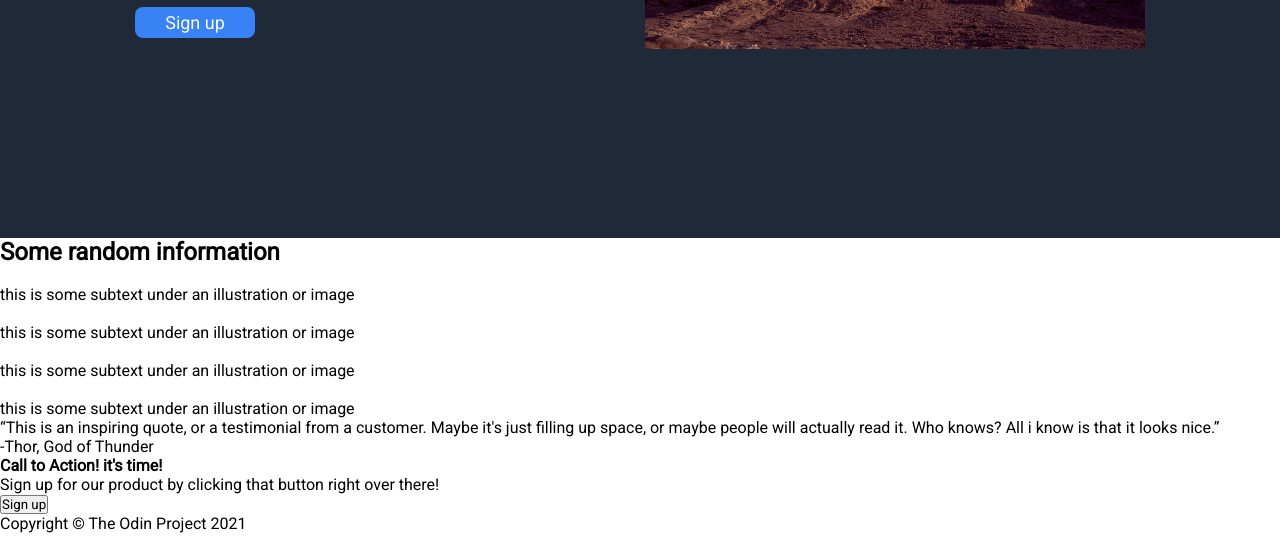
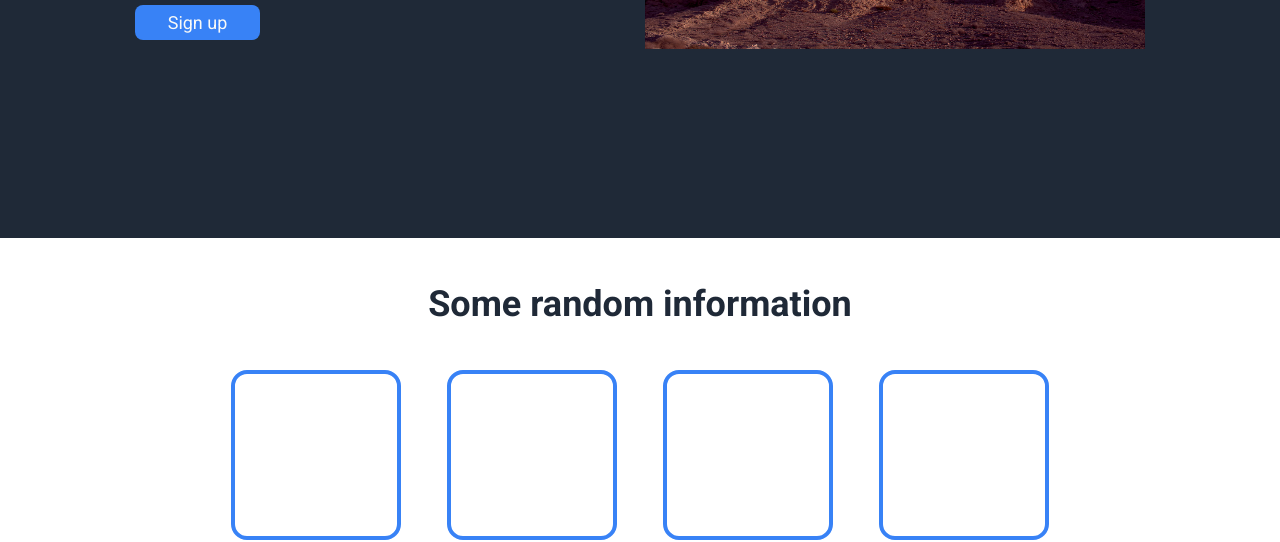
Before and after one commit to ArthurMTS/landing-page, a plain HTML site: page index.html in a window 1280 px wide. Shown: the part 431-973 px from the top of the page. Drawn offline with Linux system fonts and the light colour scheme.

Commit message:
feat: all sections finished

```diff
--- a/assets/css/global.css
+++ b/assets/css/global.css
@@ -1,4 +1,4 @@
-@import url('https://fonts.googleapis.com/css2?family=Roboto:ital,wght@0,400;1,700&display=swap');
+@import url('https://fonts.googleapis.com/css2?family=Roboto:ital,wght@0,300;0,400;0,700;1,300&display=swap');
 
 * {
   margin: 0;
--- a/assets/css/styles.css
+++ b/assets/css/styles.css
@@ -57,15 +57,127 @@
   font-family: 'Roboto', sans-serif;
   border: none;
   border-radius: 8px;
-  padding: 5px;
+  padding: 7px;
   font-size: 18px;
   color: #f9faf8;
   background-color: #3882f6;
   cursor: pointer;
-  width: 120px;
+  width: 125px;
 }
 
 .hero img {
   height: 240px;
   width: 500px;
 }
+
+.info {
+  display: flex;
+  flex-direction: column;
+  align-items: center;
+  height: 80vh;
+}
+
+.info h2 {
+  margin: 45px 0;
+  font-size: 36px;
+  font-weight: bold;
+  color: #1f2937;
+}
+
+.info ul {
+  display: flex;
+  gap: 46px;
+}
+
+.info li {
+  width: 170px;
+  height: 170px;
+}
+
+.info div {
+  border: 4px solid #3882f6;
+  border-radius: 16px;
+  width: 170px;
+  height: 170px;
+}
+
+.info p {
+  text-align: center;
+  font-size: 18px;
+  color: #535D6A;
+  margin-top: 5px;
+}
+
+.quote {
+  background-color: #E5E7EB;
+  height: 70vh;
+  display: flex;
+  flex-direction: column;
+  justify-content: center;
+  align-items: center;
+}
+
+.quote q {
+  font-size: 36px;
+  font-style: italic;
+  font-weight: 300;
+  color: #1f2937;
+  width: 790px;
+}
+
+.quote p {
+  align-self: flex-end;
+  color: #1F2937;
+  font-weight: bold;
+  font-size: 24px;
+  margin-right: 300px;
+}
+
+.action {
+  height: 50vh;
+  display: flex;
+  align-items: center;
+  justify-content: center;
+}
+
+.action .box {
+  background-color: #3882f6;
+  display: flex;
+  justify-content: space-between;
+  align-items: center;
+  height: 150px;
+  width: 100%;
+  margin: 0 170px;
+  padding: 0 120px;
+  border-radius: 8px;
+}
+
+.box strong {
+  color: #f9faf8;
+  font-size: 23px;
+}
+
+.box p {
+  color: #e5e7eb;
+  font-size: 17px
+}
+
+.box button {
+  font-size: 18px;
+  color: #f9faf8;
+  background: transparent;
+  border: 2px solid #f9faf8;
+  padding: 5px 30px;
+  border-radius: 6px;
+  cursor: pointer;
+}
+
+footer {
+  background-color: #1f2937;
+  display: flex;
+  align-items: center;
+  justify-content: center;
+  font-size: 18px;
+  color: #e5e7eb;
+  padding: 35px 0;
+}
--- a/index.html
+++ b/index.html
@@ -26,33 +26,33 @@
       </div>
       <img src="assets/images/malik-shibly-AjwVyEv-6wg-unsplash.jpg" alt="A mountain with starry sky by Malik Shibly">
     </section>
-    <section>
+    <section class="info">
       <h2>Some random information</h2>
       <ul>
         <li>
-          <img src="" alt="">
+          <div></div>
           <p>this is some subtext under an illustration or image</p>
         </li>
         <li>
-          <img src="" alt="">
+          <div></div>
           <p>this is some subtext under an illustration or image</p>
         </li>
         <li>
-          <img src="" alt="">
+          <div></div>
           <p>this is some subtext under an illustration or image</p>
         </li>
         <li>
-          <img src="" alt="">
+          <div></div>
           <p>this is some subtext under an illustration or image</p>
         </li>
       </ul>
     </section>
-    <section>
+    <section class="quote">
       <q>This is an inspiring quote, or a testimonial from a customer. Maybe it's just filling up space, or maybe people will actually read it. Who knows? All i know is that it looks nice.</q>
       <p>-Thor, God of Thunder</p>
     </section>
-    <section>
-      <div>
+    <section class="action">
+      <div class="box">
         <div>
           <strong>Call to Action! it's time!</strong>
           <p>Sign up for our product by clicking that button right over there!</p>
```
